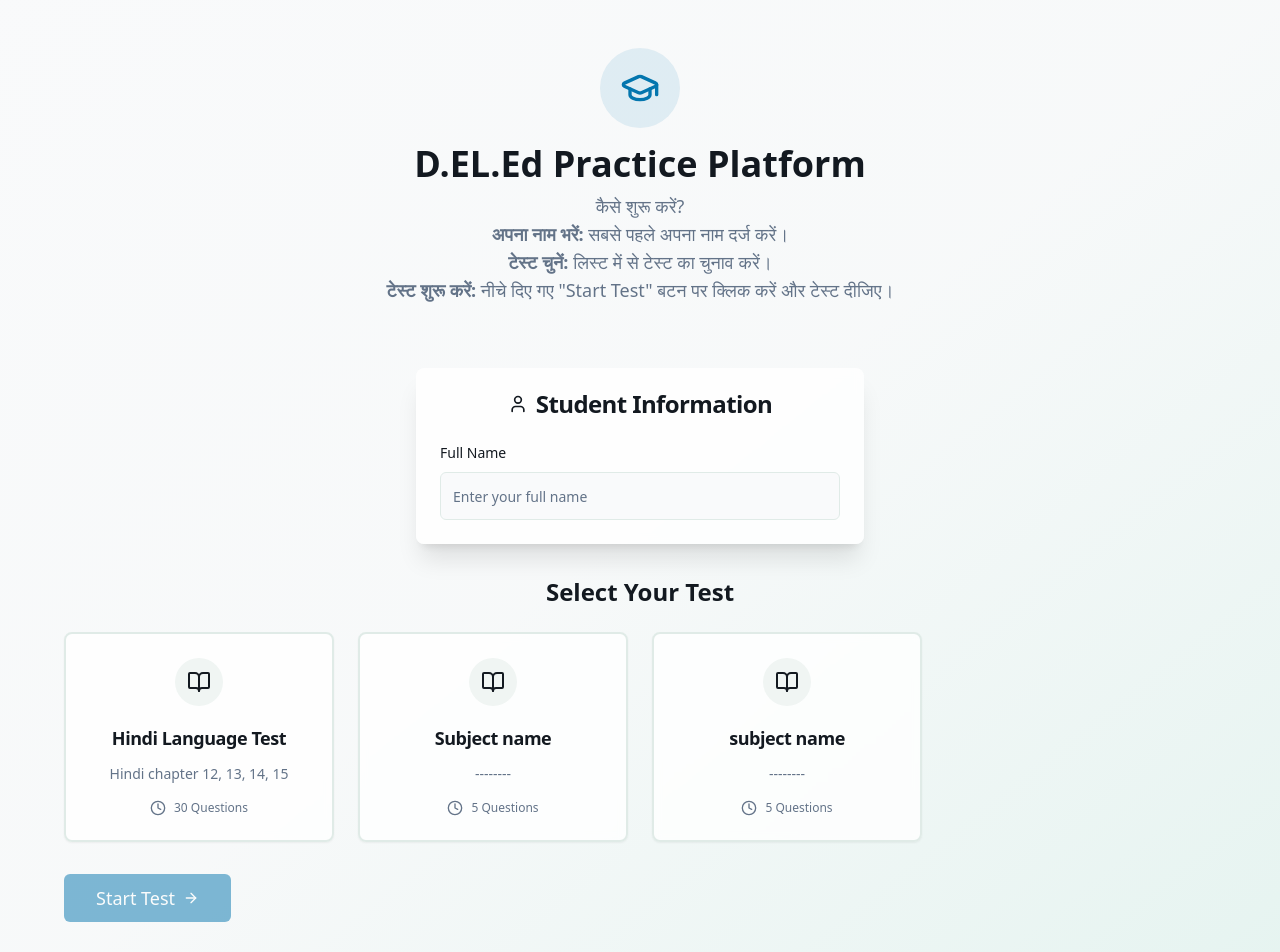
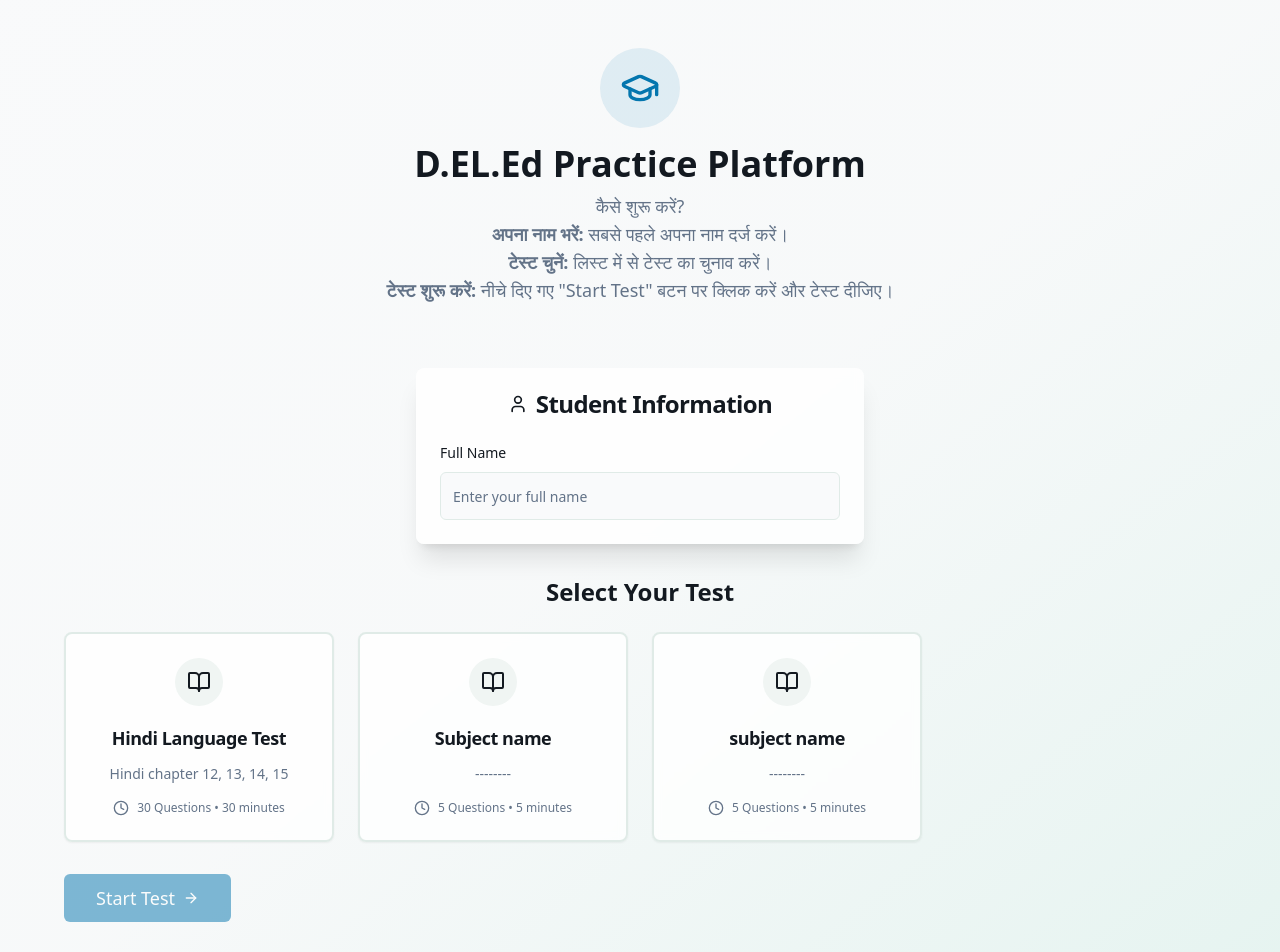
Before and after one commit to nirwairkumar/answer-ace-lab, a React (Vite) app: page / in a window 1280 px wide. Shown: the top 952 px of the page. Built offline with nearby package versions, Linux system fonts and the light colour scheme.

Commit message:
Add total test timing
Show the total duration of the test on the test page.

```diff
--- a/src/pages/StudentEntry.tsx
+++ b/src/pages/StudentEntry.tsx
@@ -105,7 +105,7 @@ const StudentEntry = () => {
                     </p>
                     <div className="flex items-center justify-center gap-2 text-xs text-muted-foreground">
                       <Clock className="h-4 w-4" />
-                      <span>{test.questions.length} Questions</span>
+                      <span>{test.questions.length} Questions • {test.questions.length} minutes</span>
                     </div>
                   </CardContent>
                 </Card>
```
